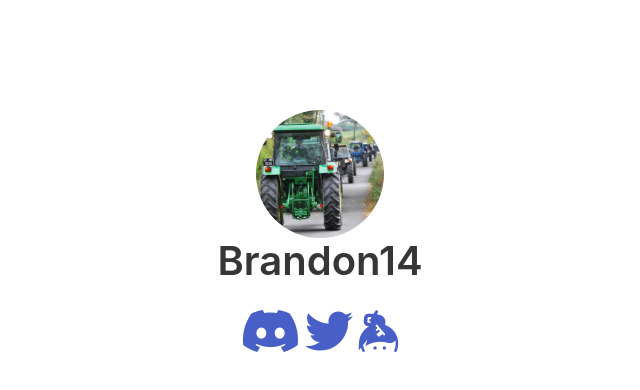
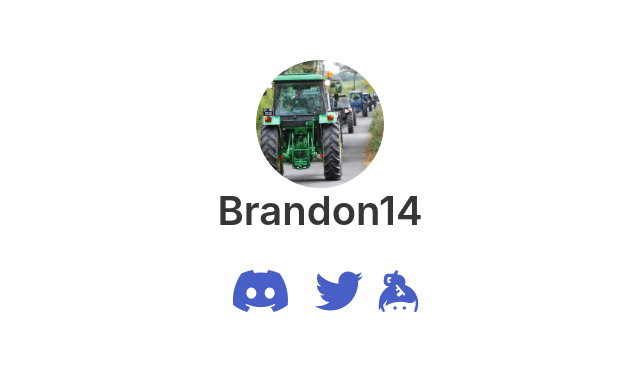
Before and after one commit to Brandon14irl/brandon14irl.github.io, a plain HTML site: page index.html in a window 1280 px wide. Shown: the part 240-630 px from the top of the page, without its empty margins (320-960 px from the left). Drawn offline with nearby package versions, Linux system fonts and the light colour scheme.

Commit message:
Added some spacing

```diff
--- a/index.html
+++ b/index.html
@@ -6,8 +6,8 @@
     <link rel="stylesheet" href="https://cdn.jsdelivr.net/npm/bulma@0.9.1/css/bulma.min.css">
     <script src="https://kit.fontawesome.com/18c0580e3e.js" crossorigin="anonymous"></script>
     <link rel="stylesheet" herf="/static/css/style.css"
-<body>
-    <section class="section" style="padding-top: 350px;">
+    <body style="background-color: blue;">
+      <section class="section" style="padding-top: 300px;">
         <center>
         <div class="container">
             <figure class="image is-128x128">
@@ -15,15 +15,15 @@
               </figure>
               <h2 class="title is-2">Brandon14</h2>
                 <a>
-              <i class="fab fa-discord fa-3x"></i>
+              <i class="fab fa-discord fa-3x" style="padding: 10px"></i>
                 </a>
                 <a herf="https://twitter.com/brandon14ire">
-              <i class="fab fa-twitter fa-3x"></i>
+              <i class="fab fa-twitter fa-3x" style="padding: 10px"></i>
                 </a>
             <a>
               <i class="fab fa-keybase fa-3x iconcolours"></i>
               </a>
         </div>
-    </center>
+         </center>
       </section>
     </body>
--- a/static/css/style.css
+++ b/static/css/style.css
@@ -1,3 +1,4 @@
-.iconcolour {
-    color: #1f8524;
-}
+
+body {
+    background-color: #121212;
+    }
```
